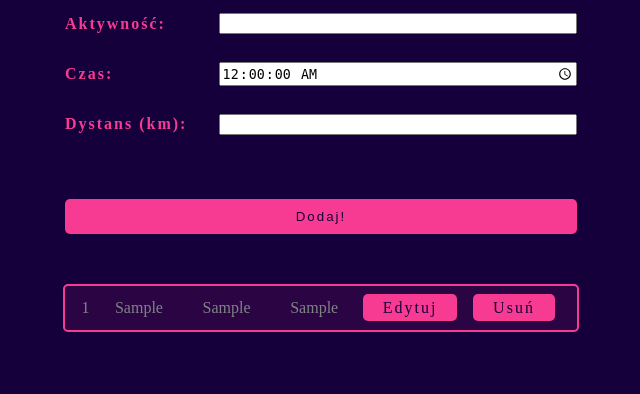
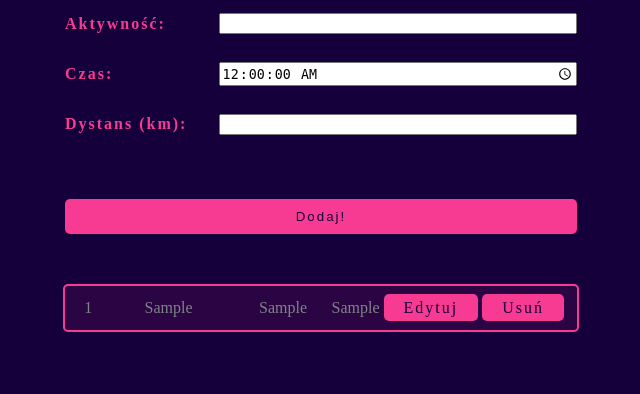
Before and after one commit to mutnemom/html-css, a PHP site: page /dziennik.php in a window 1280 px wide. Shown: the part 102-496 px from the top of the page, without its empty margins (319-959 px from the left). Run offline with PHP 8.4, Linux system fonts and the light colour scheme; the visitor is signed in with stand-in values (Sample User, id 1); tables that the repository leaves empty or names only in its code hold one stand-in row (values such as "Sample post").

Commit message:
Add files via upload

```diff
--- a/projekt2/style-dziennik.css
+++ b/projekt2/style-dziennik.css
@@ -67,10 +67,22 @@ body article table {
   width: 100%;
   padding: 10px;
 }
-body article table td:nth-child(5), body article table td:nth-child(6) {
+body article table tbody tr td {
+  text-align: center;
+}
+body article table tbody tr td:nth-child(1) {
+  width: 5%;
+}
+body article table tbody tr td:nth-child(2) {
+  width: 30%;
+}
+body article table tbody tr td:nth-child(3) {
+  width: 20%;
+}
+body article table tbody tr td:nth-child(5), body article table tbody tr td:nth-child(6) {
   width: 100px;
 }
-body article table a {
+body article table tbody tr a {
   color: #16003B;
   background-color: hsl(332deg, 92%, 60%);
   border-radius: 5px;
--- a/projekt2/style-dziennik.scss
+++ b/projekt2/style-dziennik.scss
@@ -73,7 +73,19 @@ body {
     table {
       width: 100%;
       padding: 10px;
+      tbody {
+        tr {
       td {
+        text-align: center;
+        &:nth-child(1) {
+          width: 5%;
+        }
+        &:nth-child(2) {
+          width: 30%;
+        }
+        &:nth-child(3) {
+          width: 20%;
+        }
         &:nth-child(5),
         &:nth-child(6) {
           width: 100px;
@@ -88,6 +100,8 @@ body {
       letter-spacing: 2px;
 
       }
+    }
+    }
     }
   }
 }
```
Also changed, not shown: 1 other file.
